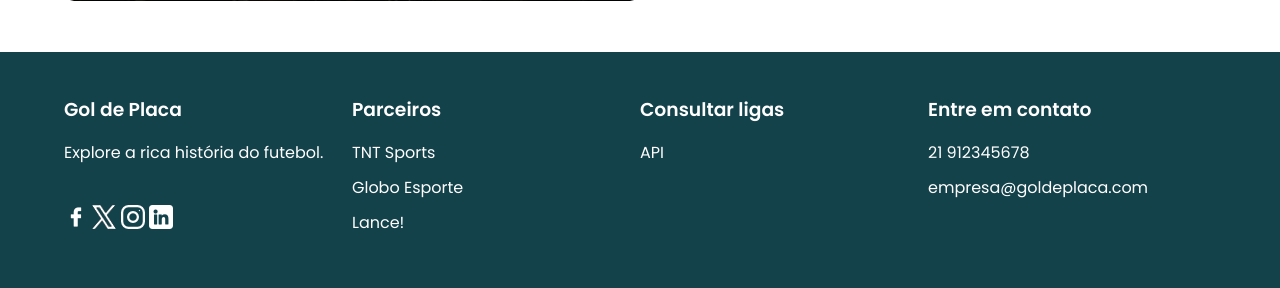
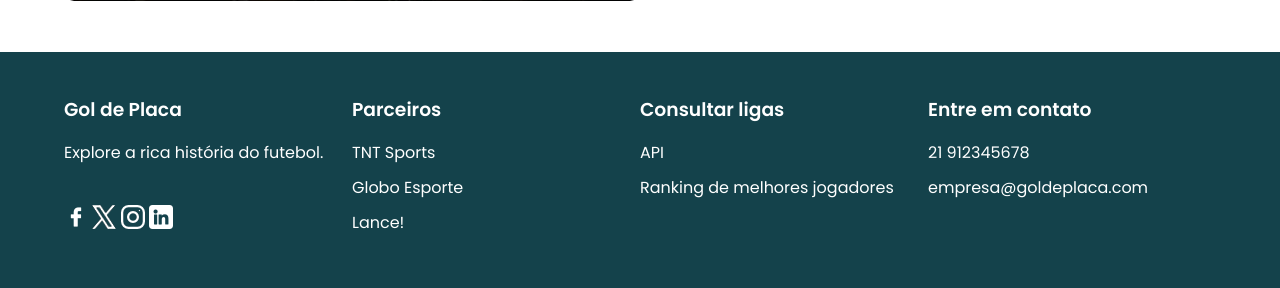
Before and after one commit to Leonardo-F-Santana/Site-com-login-e-API, a PHP site: page /sistema.php in a window 1280 px wide. Shown: the part 1827-2115 px from the top of the page. Run offline with PHP 8.4, Linux system fonts and the light colour scheme; the visitor is signed in with stand-in values (Sample User, id 1); data that the repository does not hold is empty.

Commit message:
Update links do sistema.php

```diff
--- a/sistema.php
+++ b/sistema.php
@@ -40,7 +40,7 @@
                        <a> Gol de Placa </a>
                     </div>
                     <ul class="ul">
-                        <li> <a href="jogadores.html"> Jogadores </a> </li>
+                        <li> <a href="jogadores.php"> Jogadores </a> </li>
                         <li> <a href="ligas.php"> Ligas </a> </li>
                         <li> <a href="sair.php"> <button class="btn-gradient">Sair</button></a> </li>
                     </ul>
@@ -59,7 +59,7 @@
                     <h1>FutePaixão</h1>
                     <h2>Todas as ligas de futebol</h2>
                     <div>
-                        <a href="ligas.html"><button class="btn-gradient">Pesquisar agora</button></a>
+                        <a href="ligas.php"><button class="btn-gradient">Pesquisar agora</button></a>
                         <img src="img/verificado.png" alt="Verificado">
                     </div>
                     </div>
@@ -178,7 +178,8 @@
             <!--ul3-->
             <ul>
                 <h3>Consultar ligas</h3>
-                <li><a href="ligas.html">API</a></li>
+                <li><a href="ligas.php">API</a></li>
+                <li><a href="jogadores.php">Ranking de melhores jogadores</a></li>
             </ul>
             <!--fim ul3-->
             <!--ul4-->
```
